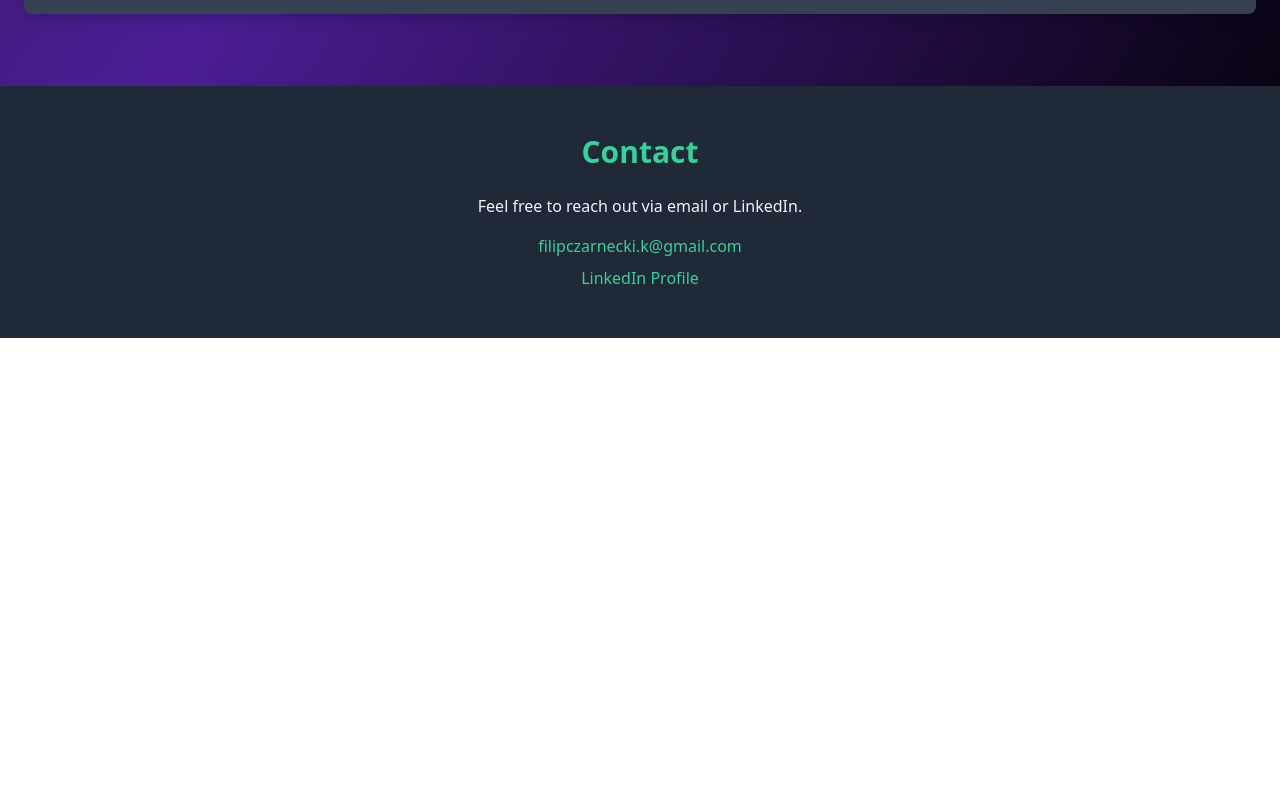
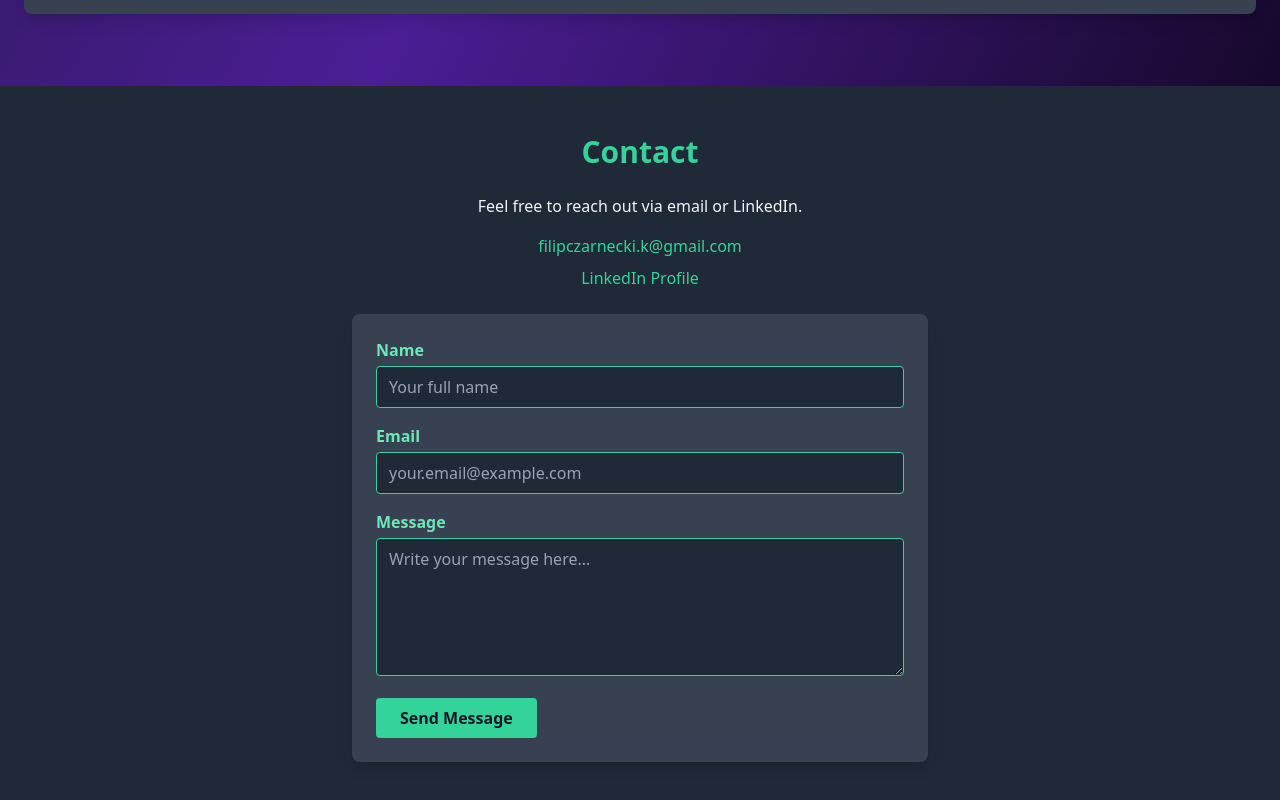
Before and after one commit to Filipsq/Philip-s-Bugbusters, a plain HTML site: page index.html in a window 1280 px wide. Shown: the part 1716-2516 px from the top of the page. Before the commit the page ends 2054 px from the top, so only its background shows below. Drawn offline with nearby package versions, Linux system fonts and the light colour scheme.

Commit message:
Update index.html

```diff
--- a/index.html
+++ b/index.html
@@ -204,21 +204,77 @@
 
   <!-- Contact -->
 <section id="contact" class="bg-gray-800 py-12 px-6">
-    <div class="container mx-auto text-center">
+  <div class="container mx-auto text-center max-w-xl">
+    <!-- English version -->
     <div class="lang-en">
       <h2 class="text-3xl font-bold text-green-400 mb-6">Contact</h2>
       <p class="mb-4">Feel free to reach out via email or LinkedIn.</p>
       <a href="mailto:filipczarnecki.k@gmail.com" class="text-green-400 hover:underline block mb-2">filipczarnecki.k@gmail.com</a>
-        <a href="https://linkedin.com/in/filipczarnecki" target="_blank" class="text-green-400 hover:underline">LinkedIn Profile</a>
+      <a href="https://linkedin.com/in/filipczarnecki" target="_blank" class="text-green-400 hover:underline mb-6 inline-block">LinkedIn Profile</a>
+
+      <!-- Contact form EN -->
+      <form action="#" method="POST" class="bg-gray-700 p-6 rounded-lg shadow-lg text-left">
+        <div class="mb-4">
+          <label for="name-en" class="block text-green-300 font-semibold mb-1">Name</label>
+          <input type="text" id="name-en" name="name" required
+                 class="w-full px-3 py-2 rounded bg-gray-800 border border-green-400 focus:outline-none focus:ring-2 focus:ring-green-400 text-gray-100"
+                 placeholder="Your full name" />
         </div>
+        <div class="mb-4">
+          <label for="email-en" class="block text-green-300 font-semibold mb-1">Email</label>
+          <input type="email" id="email-en" name="email" required
+                 class="w-full px-3 py-2 rounded bg-gray-800 border border-green-400 focus:outline-none focus:ring-2 focus:ring-green-400 text-gray-100"
+                 placeholder="your.email@example.com" />
+        </div>
+        <div class="mb-4">
+          <label for="message-en" class="block text-green-300 font-semibold mb-1">Message</label>
+          <textarea id="message-en" name="message" rows="5" required
+                    class="w-full px-3 py-2 rounded bg-gray-800 border border-green-400 focus:outline-none focus:ring-2 focus:ring-green-400 text-gray-100"
+                    placeholder="Write your message here..."></textarea>
+        </div>
+        <button type="submit"
+                class="bg-green-400 hover:bg-green-500 text-gray-900 font-semibold py-2 px-6 rounded transition duration-300">
+          Send Message
+        </button>
+      </form>
+    </div>
+
+    <!-- Polish version -->
     <div class="lang-pl hidden">
       <h2 class="text-3xl font-bold text-green-400 mb-6">Kontakt</h2>
       <p class="mb-4">Zapraszam do kontaktu mailowego lub przez LinkedIn.</p>
       <a href="mailto:filipczarnecki.k@gmail.com" class="text-green-400 hover:underline block mb-2">filipczarnecki.k@gmail.com</a>
-        <a href="https://www.linkedin.com/in/filip-czarnecki-831019188/" target="_blank" class="text-green-400 hover:underline">Profil LinkedIn</a>
+      <a href="https://www.linkedin.com/in/filip-czarnecki-831019188/" target="_blank" class="text-green-400 hover:underline mb-6 inline-block">Profil LinkedIn</a>
+
+      <!-- Formularz kontaktowy PL -->
+      <form action="#" method="POST" class="bg-gray-700 p-6 rounded-lg shadow-lg text-left">
+        <div class="mb-4">
+          <label for="name-pl" class="block text-green-300 font-semibold mb-1">Imię i nazwisko</label>
+          <input type="text" id="name-pl" name="name" required
+                 class="w-full px-3 py-2 rounded bg-gray-800 border border-green-400 focus:outline-none focus:ring-2 focus:ring-green-400 text-gray-100"
+                 placeholder="Twoje imię i nazwisko" />
+        </div>
+        <div class="mb-4">
+          <label for="email-pl" class="block text-green-300 font-semibold mb-1">Email</label>
+          <input type="email" id="email-pl" name="email" required
+                 class="w-full px-3 py-2 rounded bg-gray-800 border border-green-400 focus:outline-none focus:ring-2 focus:ring-green-400 text-gray-100"
+                 placeholder="twoj.email@przyklad.com" />
+        </div>
+        <div class="mb-4">
+          <label for="message-pl" class="block text-green-300 font-semibold mb-1">Wiadomość</label>
+          <textarea id="message-pl" name="message" rows="5" required
+                    class="w-full px-3 py-2 rounded bg-gray-800 border border-green-400 focus:outline-none focus:ring-2 focus:ring-green-400 text-gray-100"
+                    placeholder="Napisz swoją wiadomość..."></textarea>
+        </div>
+        <button type="submit"
+                class="bg-green-400 hover:bg-green-500 text-gray-900 font-semibold py-2 px-6 rounded transition duration-300">
+          Wyślij wiadomość
+        </button>
+      </form>
     </div>
   </div>
 </section>
 
+
 </body>
 </html>
```
Lines whose indentation alone changed are shown as unchanged.
